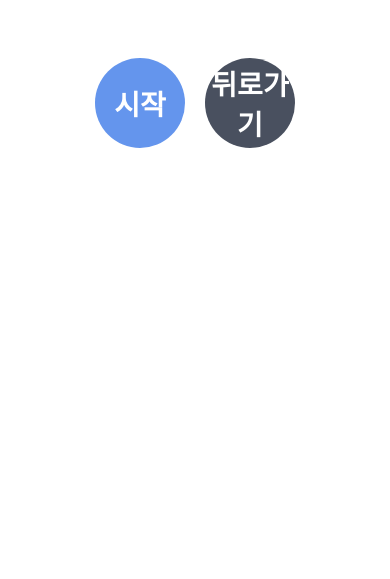
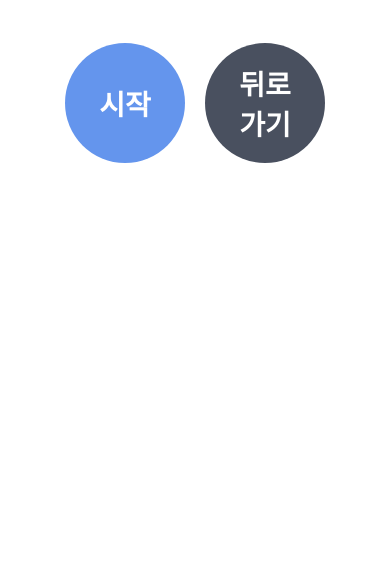
Before and after one commit to codurfer/game_func, a plain HTML site: page game/scissors_rock_paper.html in a window 390 px wide. Shown: the part 265-844 px from the top of the page. Drawn offline with Linux system fonts and the light colour scheme.

Commit message:
btb text error

```diff
--- a/game/scissors_rock_paper.html
+++ b/game/scissors_rock_paper.html
@@ -42,8 +42,8 @@
         font-size: 28px;
         font-weight: bold;
         background-color: cornflowerblue;
-        width: 90px;
-        height: 90px;
+        width: 120px;
+        height: 120px;
       }
       .start:hover {
         background-color: rgb(45, 111, 233);
@@ -59,8 +59,8 @@
         font-size: 28px;
         font-weight: bold;
         background-color: rgb(73, 80, 95);
-        width: 90px;
-        height: 90px;
+        width: 120px;
+        height: 120px;
       }
       .back:hover {
         background-color: rgb(36, 39, 46);
@@ -115,9 +115,7 @@
     </div>
     <div class="btn-cotainer">
       <button class="start">시작</button>
-      <button class="back" onclick="location.href = '../index.html'">
-        뒤로가기
-      </button>
+      <button class="back" onclick="location.href = '../index.html'"></button>
     </div>
     <script>
       const start = document.querySelector('.start');
@@ -126,6 +124,8 @@
       const select = document.querySelector('.select');
       const btns = document.querySelectorAll('.btn');
       const imgResult = document.querySelector('.imgResult');
+      const back = document.querySelector('.back');
+      back.innerText = `뒤로\n가기`;
 
       const imgCom = document.createElement('img');
       const imgUser = document.createElement('img');
@@ -201,7 +201,7 @@
 
       function gameOff() {
         start.classList.remove('on');
-        start.textContent = '다시시작';
+        start.innerText = '다시\n시작';
         select.classList.remove('on');
         view.classList.remove('on');
       }
```
Also changed, not shown: game/baseball.html (+1 -1 lines), game/catch_me.html (+1 -1 lines).
